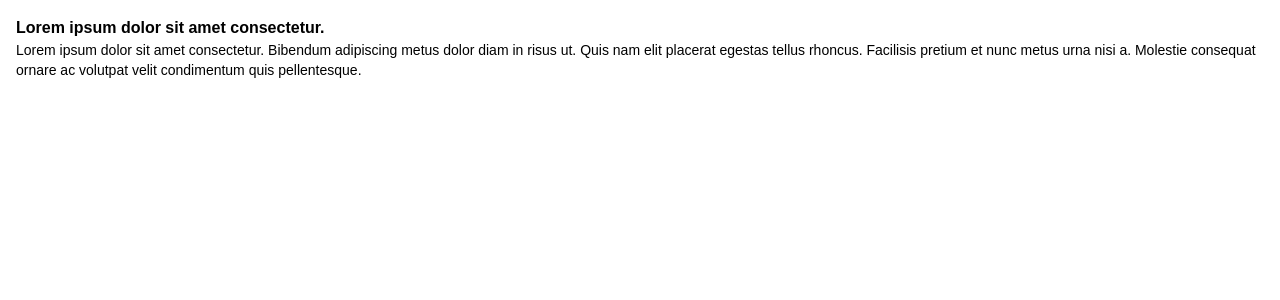
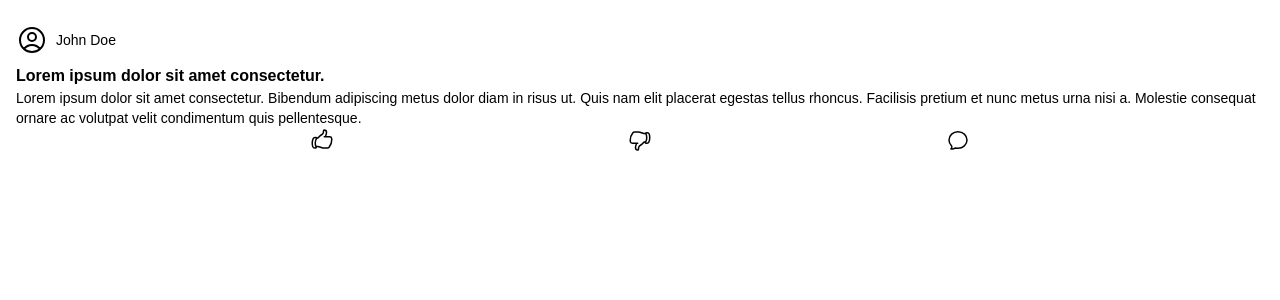
Before and after one commit to NYCU-SDC/eng-training-social-frontend, a React (Vite) app: page / in a window 1280 px wide. Shown: the top 300 px of the page. Built offline with nearby package versions, Linux system fonts and the light colour scheme.

Commit message:
feat: add user information and reaction on PostCard

```diff
--- a/package.json
+++ b/package.json
@@ -10,6 +10,7 @@
     "preview": "vite preview"
   },
   "dependencies": {
+    "@heroicons/react": "^2.2.0",
     "@types/node": "^24.5.2",
     "react": "^19.1.1",
     "react-dom": "^19.1.1",
--- a/src/components/PostCard.css
+++ b/src/components/PostCard.css
@@ -17,3 +17,25 @@
     line-height: 24px;
     overflow-wrap: break-word;
 }
+
+.user-info {
+    font-size: 14px;
+    display: flex;
+    align-items: center;
+    gap: 8px;
+    padding-block: 8px;
+}
+
+.icon {
+    width: 32px;
+}
+
+.reaction-container {
+    display: flex;
+    align-items: center;
+    justify-content: space-evenly;
+}
+
+.reaction-icon {
+    width: 24px;
+}
--- a/src/components/PostCard.tsx
+++ b/src/components/PostCard.tsx
@@ -1,8 +1,18 @@
 import "./PostCard.css";
+import {
+  UserCircleIcon,
+  HandThumbUpIcon,
+  HandThumbDownIcon,
+  ChatBubbleOvalLeftIcon,
+} from "@heroicons/react/24/outline";
 
 export default function PostCard() {
   return (
     <div className="card-container">
+      <div className="user-info">
+        <UserCircleIcon className="icon" />
+        <p>John Doe</p>
+      </div>
       <h1 className="card-title">Lorem ipsum dolor sit amet consectetur.</h1>
       <p className="card-text">
         Lorem ipsum dolor sit amet consectetur. Bibendum adipiscing metus dolor
@@ -10,6 +20,11 @@ export default function PostCard() {
         Facilisis pretium et nunc metus urna nisi a. Molestie consequat ornare
         ac volutpat velit condimentum quis pellentesque.
       </p>
+      <div className="reaction-container">
+        <HandThumbUpIcon className="reaction-icon" />
+        <HandThumbDownIcon className="reaction-icon" />
+        <ChatBubbleOvalLeftIcon className="reaction-icon" />
+      </div>
     </div>
   );
 }
```
Also changed, not shown: 1 other file (tests, documents, lock files or other folders).
